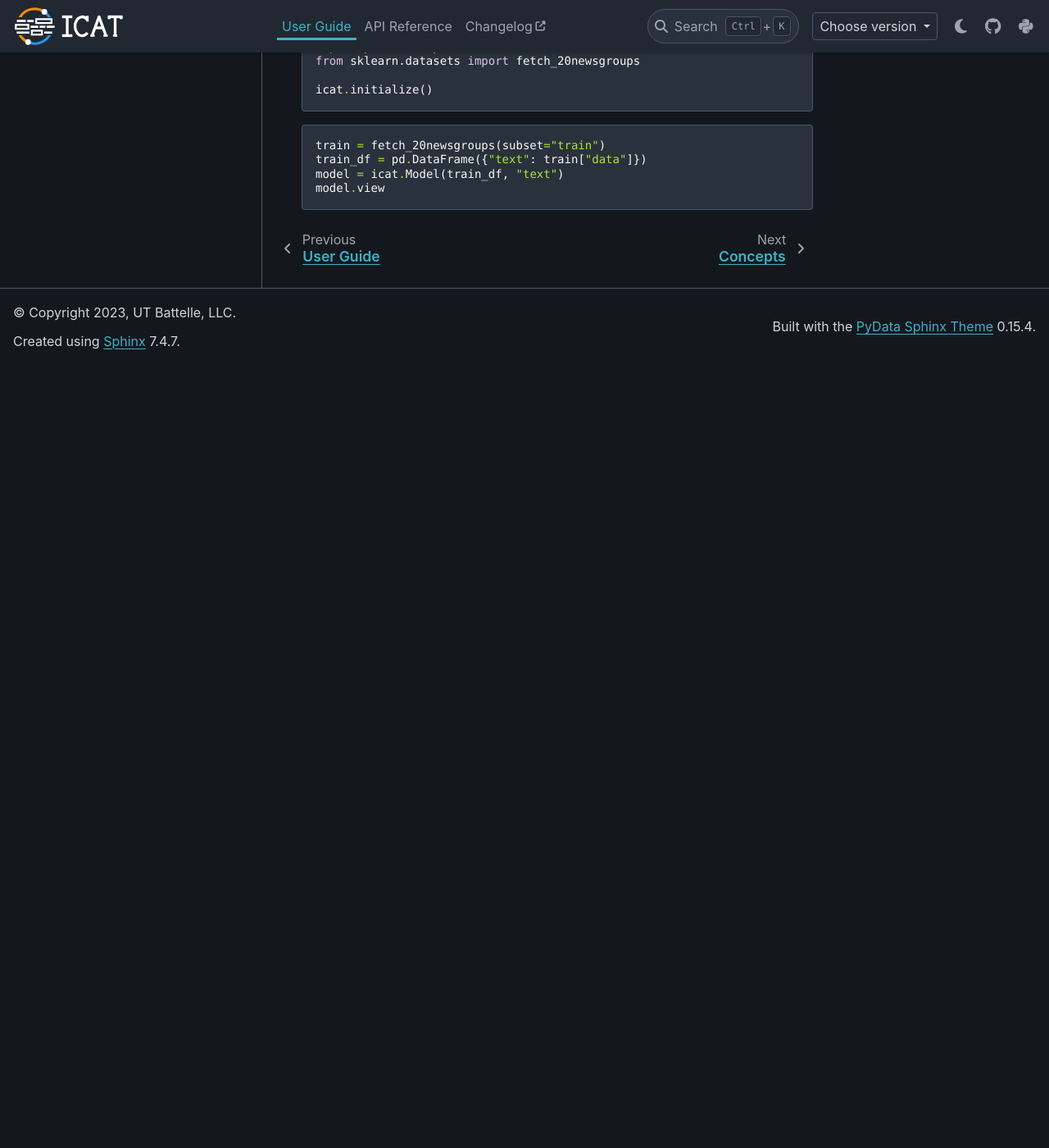
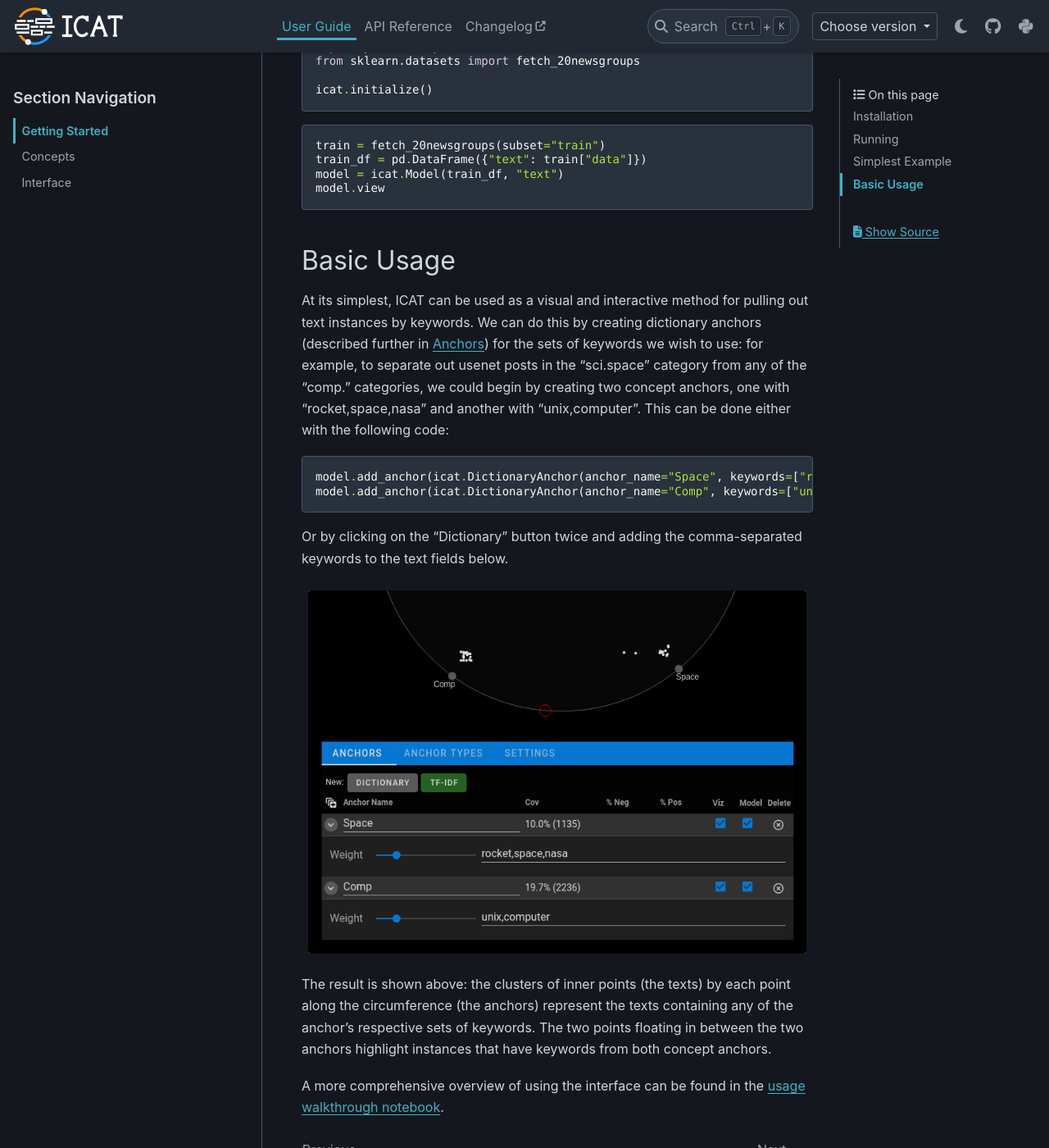
Before and after one commit to ORNL/icat, a Sphinx documentation site: the page built from sphinx/source/user/getting_started.rst, in a window 1280 px wide and 1400 px high, scrolled down 1004 px. Shown: the whole window at 82% size. Built offline with Sphinx 7.4.7 and the PyData theme 0.15.4, drawn with Linux system fonts in a browser that asks for light colours; before the commit the page ends 1449 px from its top, so only the background shows below that.

Commit message:
Add basic usage section to getting started doc page

```diff
--- a/sphinx/source/user/getting_started.rst
+++ b/sphinx/source/user/getting_started.rst
@@ -55,3 +55,34 @@ create a functioning interface:
     train_df = pd.DataFrame({"text": train["data"]})
     model = icat.Model(train_df, "text")
     model.view
+
+
+Basic Usage
+===========
+
+At its simplest, ICAT can be used as a visual and interactive
+method for pulling out text instances by keywords. We can do this by creating dictionary
+anchors (described further in :ref:`Anchors`) for the sets of keywords we wish to use: for example, to
+separate out usenet posts in the "sci.space" category from any of the "comp."
+categories, we could begin by creating two concept anchors, one with
+"rocket,space,nasa" and another with "unix,computer". This can be done
+either with the following code:
+
+.. code-block:: python
+
+    model.add_anchor(icat.DictionaryAnchor(anchor_name="Space", keywords=["rocket", "space", "nasa"]))
+    model.add_anchor(icat.DictionaryAnchor(anchor_name="Comp", keywords=["unix", "computer"]))
+
+Or by clicking on the "Dictionary" button twice and adding the comma-separated
+keywords to the text fields below.
+
+.. figure:: ../_static/basic_usage.png
+   :align: center
+
+The result is shown above: the clusters of inner points (the texts) by each point along the
+circumference (the anchors) represent the texts containing any of the anchor's
+respective sets of keywords. The two points floating in between the two anchors
+highlight instances that have keywords from both concept anchors.
+
+A more comprehensive overview of using the interface can be found in the `usage
+walkthrough notebook <https://github.com/ORNL/icat/blob/main/notebooks/usage_walkthrough.ipynb>`_.
--- a/sphinx/source/user/interface.rst
+++ b/sphinx/source/user/interface.rst
@@ -60,8 +60,8 @@ Anchor list
 
 This part of the interface can be rendered separately with ``model.anchor_list``.
 
-Anchors
--------
+Individual Anchors
+------------------
 
 .. figure:: ../_static/anchors.png
     :align: center
```
Also changed, not shown: sphinx/source/_static/basic_usage.png (added).
